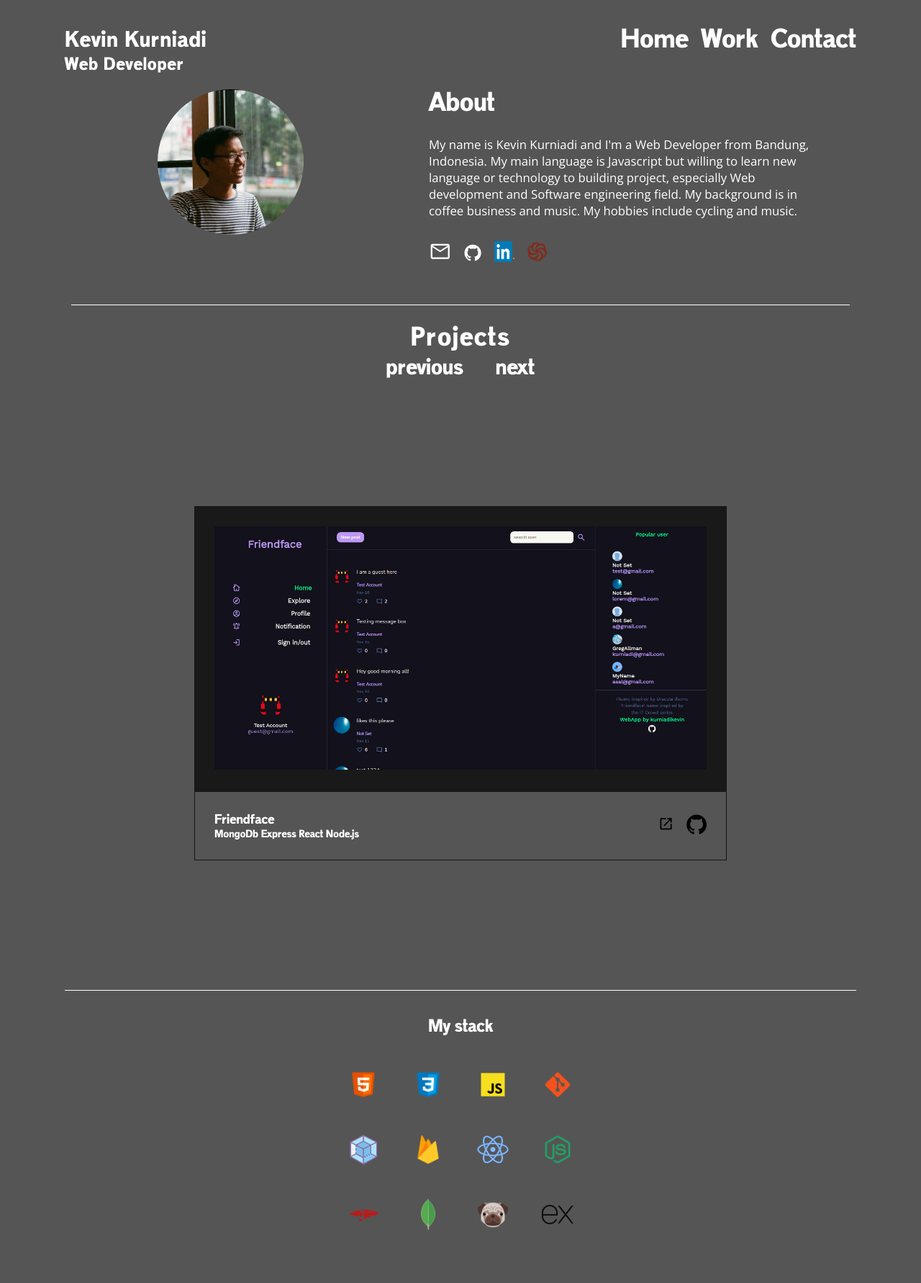
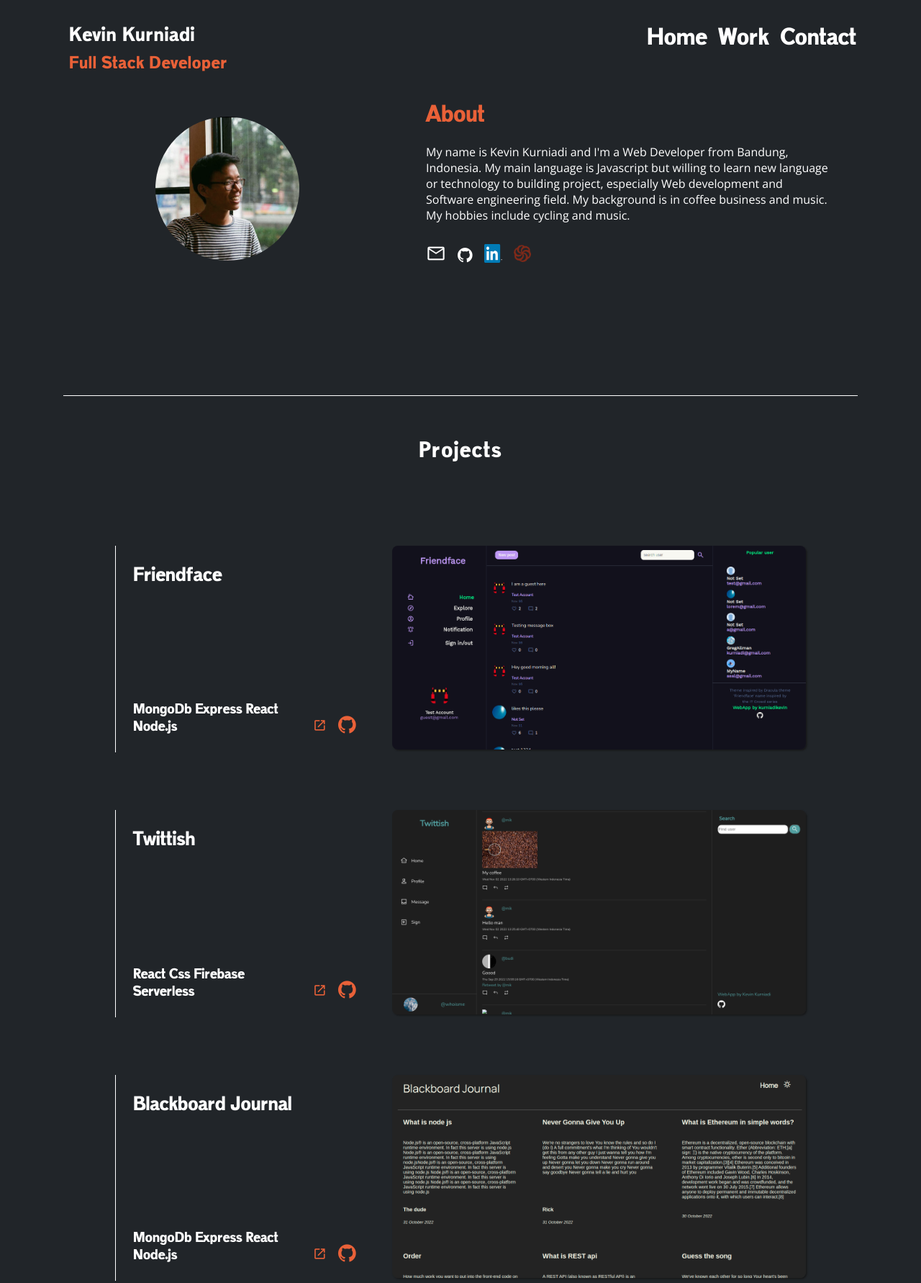
Before and after one commit to kurniadikevin/personal-portofolio, a plain HTML site: page index.html in a window 1280 px wide. Shown: the top 1782 px of the page at 72% size. Drawn offline with nearby package versions, Linux system fonts and the light colour scheme.

Commit message:
modified styling and layout , get new background color

```diff
--- a/index.html
+++ b/index.html
@@ -15,7 +15,7 @@
         <div class="image-cont">
             <div class="name-cont">
                 <div id="name-head">Kevin Kurniadi</div>
-                <div id="role-head">Web Developer</div>
+                <div id="role-head">Full Stack Developer</div>
             </div>
             <img id='profile-image' src="./assets/profile-foto.jpg" alt="profile picture">
         </div>
@@ -56,10 +56,10 @@
     <div class="main-page" id="work-link">
     <div class="main-top">
         <div class="work-title">Projects </div>
-        <div class="slice-control-cont">
+       <!--  <div class="slice-control-cont">
             <div id="previous">previous</div>
             <div id="next">next</div>
-        </div>
+        </div> -->
     </div>
     <div class="main" >
 
@@ -70,6 +70,9 @@
             <div class="project-detail">
                 <div class="project-name">
                     <div>Friendface</div>
+                    <div class="project-intro">Fullstack social media app, user can make account then authenticate and allow user to interact each other with post, reply, and comment.
+                        This webapp contain two repository one for front-end part (this one) and the other for <a href="https://github.com/kurniadikevin/odin-book-api">back-end</a> part.
+                    </div>
                     <div class="project-text">MongoDb Express React Node.js </div>
                 </div>
                 <div class="project-link">
@@ -92,6 +95,10 @@
             <div class="project-detail">
                 <div class="project-name">
                     <div>Twittish</div>
+                    <div class="project-intro">
+                        Twittish is serverless social media web-app user can sign-up and login and post text or image. I'm using firebase for handle authentication,real-time database,
+                         and hosting.
+                    </div>
                     <div class="project-text">React Css Firebase Serverless</div>
                 </div>
                 <div class="project-link">
@@ -111,7 +118,12 @@
             </div>
             <div class="project-detail">
                 <div class="project-name">
-                    <div>Blackboard journal</div>
+                    <div>Blackboard Journal</div>
+                    <div class="project-intro">
+                       Blackboard Journal is simple blog site for displaying text only.
+                        This website content can be managed by <a href="https://github.com/kurniadikevin/blog-cms">CMS Blackboard Journal</a> and
+                         <a href="https://github.com/kurniadikevin/blog-api">blog-api</a> for back-end side.
+                    </div>
                     <div class="project-text">MongoDb Express React Node.js</div>
                 </div>
                 <div class="project-link">
@@ -132,6 +144,9 @@
             <div class="project-detail">
                 <div class="project-name">
                     <div>Weather-App</div>
+                    <div class="project-intro">
+                       Simple Weather-App website that fetching data from openweather. User can search for weather of any city and have their weather data.
+                    </div>
                     <div class="project-text">Html Css Javascript API</div>
                 </div>
                 <div class="project-link">
@@ -154,6 +169,9 @@
             <div class="project-detail">
                 <div class="project-name">
                     <div>Where's Waldo</div>
+                    <div class="project-intro">
+                       Mini-game based on Where's Waldo games. Using photo tagging logic for finding Waldo.
+                    </div>
                     <div class="project-text">Html Css React.js</div>
                 </div>
                 <div class="project-link">
@@ -174,6 +192,9 @@
             <div class="project-detail">
                 <div class="project-name">
                     <div>Memory-Card</div>
+                    <div class="project-intro">
+                        Memory-Card is simple game to remember image that you have choose before. Build using React.js for UI and State logic.
+                    </div>
                     <div class="project-text">Html Css React.js </div>
                 </div>
                 <div class="project-link">
@@ -194,6 +215,10 @@
             <div class="project-detail">
                 <div class="project-name">
                     <div>Member's Only</div>
+                    <div class="project-intro">
+                       Member's Only is 'clubhouse' style text-based social media website. User can sign up dan join club too see other user post in the same club.
+                       User can only see post of club member if they are joining the same club otherwise will be anonymous or hidden.
+                    </div>
                     <div class="project-text">MongoDb Express Pug Node.js</div>
                 </div>
                 <div class="project-link">
@@ -216,6 +241,9 @@
             <div class="project-detail">
                 <div class="project-name">
                     <div>CMS Blackboard journal</div>
+                    <div class="project-intro">
+                      Content Management System for Blackboard Journal user can only edit if they have user and password to log-in.
+                    </div>
                     <div class="project-text">MongoDb Express React Node.js</div>
                 </div>
                 <div class="project-link">
@@ -236,6 +264,9 @@
             <div class="project-detail">
                 <div class="project-name">
                     <div>Simple Phaser.js Game</div>
+                    <div class="project-intro">
+                       Simple 2D classic Super-Mario style game build using Phaser.js framework including Phaser.js animation, physics, and logic.
+                    </div>
                     <div class="project-text">Phaser.js Css Html</div>
                 </div>
                 <div class="project-link">
@@ -256,6 +287,9 @@
             <div class="project-detail">
                 <div class="project-name">
                     <div>Chord Scale Generator</div>
+                    <div class="project-intro">
+                        Android-app tool for generating music chord and scale based on user input. Built using React Native and Expo.
+                    </div>
                     <div class="project-text">React native Expo Javascript </div>
                 </div>
                 <div class="project-link">
--- a/script.js
+++ b/script.js
@@ -11,7 +11,7 @@ for(let i=0; i< icon.length; i++){
 }
 
 // slideshow script
-const projectBox= document.querySelectorAll('.project-box');
+/* const projectBox= document.querySelectorAll('.project-box');
 let currentSliceIndex = 0;
 
 const showSlice=(i)=>{
@@ -29,7 +29,7 @@ const removeSliceBackward =(i)=>{
 }
 
 showSlice(currentSliceIndex);
-
+ */
 /* setInterval(function(){
     currentSliceIndex++;
     if(currentSliceIndex === 10){
@@ -40,7 +40,8 @@ showSlice(currentSliceIndex);
  */
 
 //sliceshow control
-const next=document.querySelector('#next');
+
+/* const next=document.querySelector('#next');
 const previous = document.querySelector('#previous');
 
 next.addEventListener('click',function(){
@@ -61,3 +62,4 @@ previous.addEventListener('click',function(){
 
 
 },)
+ */
--- a/style.css
+++ b/style.css
@@ -11,16 +11,17 @@
     --color1:rgb(221,205,192);
     --color2: #BCBEC0;
     --text: white;
-    --background:rgb(25,25,25);
+    --background:rgb(33,37,41);
     --main:rgb(85,85,85);
     --secondary: rgb(21,21,21);
-    zoom: 90%;
+    --ternary:rgb(233,97,56);
+    zoom: 80%;
 }
 
 body{
-    background-color: var(--main);
+    background-color: var(--background);
     display: grid;
-    grid-template-rows: 1fr auto 1fr 0.75fr;
+    grid-template-rows: 1.3fr auto 1fr 0.75fr;
     align-content: center;
     max-height: fit-content;
     color: var(--text);
@@ -65,9 +66,13 @@ header{
 
 header{
     display: grid;
-    grid-template-columns: 2fr 3fr;
+    grid-template-columns: 2fr 2.5fr;
     gap: 50px;
     padding-bottom: 50px;
+    padding-top: 20px;
+}
+header>div{
+
 }
     h2{
         font-size: 20pt;
@@ -83,27 +88,31 @@ header{
         .name-cont{
             position: absolute;
             top: 40px;
-            left: 100px;
+            left: 120px;
             display: flex;
            letter-spacing:1px;
             flex-direction: column;
+            gap: 10px;
         }
 
         #name-head{
             font-size: 25pt;
         }
         #role-head{
-            font-size: 20pt;
+            font-size: 22pt;
+            position: relative;
+            color: var(--ternary);
         }
 
     #profile-image{
         border-radius: 50%;
         filter: grayscale(20%);
         transition: 1s;
-        width: 225px;
-        height: 225px;
+        width: 250px;
+        height: 250px;
         position: relative;
         left: 20px;
+        bottom: 40px;
     }
     #profile-image:hover{
         filter: grayscale(0%);
@@ -111,6 +120,7 @@ header{
 
     .profile-desc{
         padding: 20px;
+        padding-top: 40px;
         padding-bottom: 0px;
        padding-left: 50px;
         padding-right: 50px;
@@ -119,6 +129,7 @@ header{
     .aboutme{
         font-size: 30pt;
         font-weight: 200;
+       color: var(--ternary);
     }
 
     .desc-top{
@@ -134,11 +145,11 @@ header{
         bottom: 10px;
     }
     #description-head{
-       font-size: 14pt;
-       font-weight: 500;
+       font-size: 15pt;
+       font-weight: 550;
        color: var(--text);
        font-family: Open sans;
-       width: 600px;
+       width: 700px;
       position: relative;
       bottom: 25px;
     }
@@ -155,14 +166,14 @@ header{
     }
     #dash-link{
 
-        transition: 1s;
+        transition: 0.5s;
         font-size: 30pt;
     }
     #dash-link>a{
         text-decoration: none;
     }
     #dash-link:hover{
-        border-right: 1px solid var(--color1);
+        border-right: 1px solid var(--ternary);
         transform: translateX(-10px);
         padding-right: 10px;
     }
@@ -181,36 +192,38 @@ header{
 
 /* -------------------------- MAIN --------------------- */
 .work-title{
-    font-size: 20pt;
+    font-size: 28pt;
     display: flex;
     justify-content: center;
     padding-top: 20px;
+
+    letter-spacing: 2px;
 }
 
 
-.main-page{
-    display: grid;
-    grid-template-rows: 100px auto;
+.main-page>div{
+
 }
 
-.main{
-    padding: 200px;
-    display: grid;
-    justify-content: center;
-    align-content: center;
-   place-items: center;
-    gap: 100px;
-}
- .main-top{
+.main-top{
     display: flex;
     justify-content: center;
     align-items: center;
     flex-direction: column;
+    height: 150px;
  }
-    .work-title{
-        font-size: 30pt;
-        letter-spacing: 2px;
-    }
+
+
+
+
+.main{
+
+    padding: 100px;
+    display: grid;
+    justify-content: center;
+    align-content: center;
+    gap: 100px;
+}
 
     .slice-control-cont{
         display: flex;
@@ -219,54 +232,67 @@ header{
     }
     .project-box{
     display: grid;
-    grid-template-rows: 2fr 1fr;
+    grid-template-columns: 2fr 3fr;
     transition: 0.5s;
-    border: 1px solid var(--secondary);
-   /*  box-shadow: rgba(0, 0, 0, 0.3) 0px 19px 38px, rgba(0, 0, 0, 0.22) 0px 15px 12px; */
-   display: none;
+    border-left: 1px solid var(--text);
     }
+
     .project-box:hover{
-        transform: scale(110%);
-
+        margin-left: -50px;
         filter:brightness(110%);
     }
+    .project-box:hover .project-intro{
+        display: block;
 
+    }
         .project-sc{
-            padding: 30px;
-            background-color: rgb(25,25,25);
+
+
+            order:1;
         }
         .project-img{
             max-width: 100%;
             max-height: 100%;
+            box-shadow:  rgb(21,21,21,0.8) 1.95px 1.95px 2.6px;
+            border-radius: 10px;
         }
 
         .project-name{
-            font-size: 15pt;
+            font-size: 25pt;
             font-weight: 500;
            display: flex;
            flex-direction: column;
            justify-content: space-between;
         }
+        .project-intro{
+            font-size: 15pt;
+            padding-top: 80px;
+            font-family: Open sans;
+            padding-bottom: 20px;
+            display: none;
+            transition: 1s;
+        }
         .project-text{
-            font-size: 12pt;
+            font-size: 18pt;
+
         }
 
-        .project-detail{
-           background-color: var(--black);
+   .project-detail{
            display: grid;
            grid-template-columns: 2fr 1fr;
            padding: 30px;
            color: var(--text);
+          order: -1;
+        }
 
-        }
             .project-link{
                 display: flex;
-                justify-content: flex-end;
-                align-items: center;
+                justify-content: center;
+                align-items: flex-end;
                 gap: 20px;
             }
             .project-link>a{
-                color: black;
+                color: var(--ternary);
             }
 
 .mystack-row{
@@ -279,7 +305,11 @@ header{
     padding-top: 20px;
 }
     .mystack-header{
-        font-size: 20pt;
+        font-size: 25pt;
+        padding-top: 50px;
+        padding-bottom: 50px;
+        display: flex;
+        align-items: center;
     }
 
     .mystack-cont{
@@ -317,20 +347,21 @@ footer{
 
 .footer-content{
     display: grid;
-    grid-template-rows: 3fr 2fr 2fr;
+    grid-template-rows: 2fr 2fr 2fr;
    padding-left: 20px;
 }
     .fc-row1{
        display: flex;
        align-items: center;
-        font-size: 20pt;
+        font-size: 25pt;
     }
 
     .fc-row2{
         display: flex;
         align-items: flex-start;
-        font-size: 15pt;
-        color: var(--color2);
+        font-size: 16pt;
+        color: var(--text);
+        font-family: Open sans;
     }
     .fc-row3{
         display: flex;
@@ -341,7 +372,7 @@ footer{
     }
         #contact-btn{
             font-size: 15pt;
-            background-color: #55a8e0bd;
+            background-color: var(--ternary);
             color: white;
             border-radius: 15px;
             border: none;
@@ -350,7 +381,7 @@ footer{
         }
         #contact-btn:hover{
             background-color: white;
-            color: #55a8e0bd;
+            color: var(--ternary);
         }
 
     #form-contact{
@@ -371,16 +402,6 @@ footer{
         }
         #message-text{
             resize: vertical;
-        }
-
-        #submit-btn{
-            font-size: 13pt;
-            background-color: #55a8e0bd;
-            color: white;
-            border-radius: 5px;
-            border: none;
-            padding: 10px 15px;
-            cursor: pointer;
         }
 
 @media(max-width: 600px){
@@ -431,6 +452,7 @@ footer{
       }
 
       .main{
+        display: grid;
           grid-template-columns: repeat(1, 5fr);
       grid-template-rows: repeat(9,6fr);
       padding: 50px;
```
